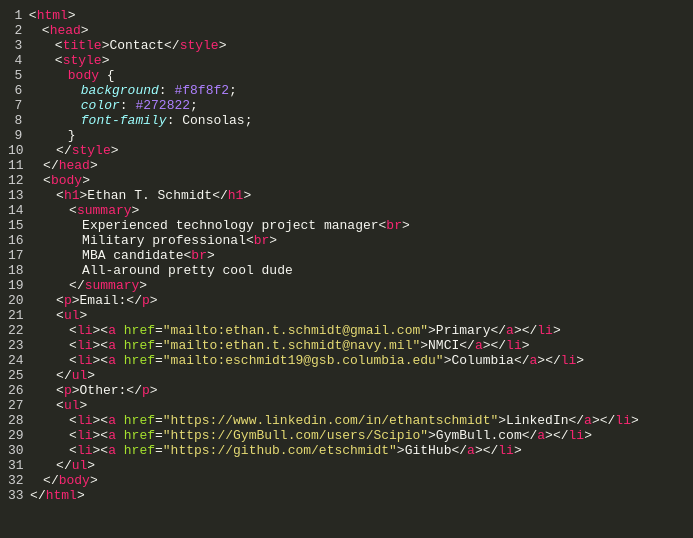
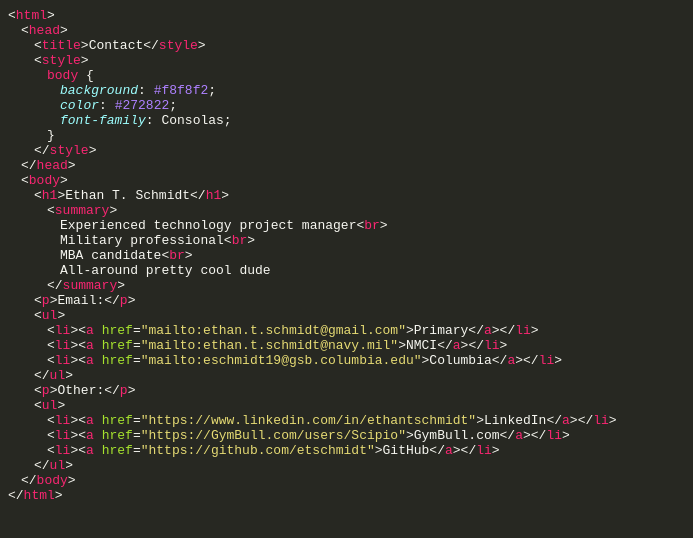
Before and after one commit to etschmidt/contact, a plain HTML site: page index.html in a window 1280 px wide. Shown: the whole page, without its empty margins (0-693 px from the left). Drawn offline with Linux system fonts and the light colour scheme.

Commit message:
Update index.html

```diff
--- a/index.html
+++ b/index.html
@@ -38,39 +38,39 @@
 		<code>
 		<!-- Start -->
 
-<span class="grey">&#8194;1&#8194;</span>&lt;<span class="red">html</span>&gt;<br>
-<span class="grey">&#8194;2&#8194;</span>&#8194;&#8194;&lt;<span class="red">head</span>&gt;<br>
-<span class="grey">&#8194;3&#8194;</span>&#8194;&#8194;&#8194;&#8194;&lt;<span class="red">title</span>&gt;Contact&lt;/<span class="red">style</span>&gt;<br>
-<span class="grey">&#8194;4&#8194;</span>&#8194;&#8194;&#8194;&#8194;&lt;<span class="red">style</span>&gt;<br>
-<span class="grey">&#8194;5&#8194;</span>&#8194;&#8194;&#8194;&#8194;&#8194;&#8194;<span class="red">body</span> {<br>
-<span class="grey">&#8194;6&#8194;</span>&#8194;&#8194;&#8194;&#8194;&#8194;&#8194;&#8194;&#8194;<span class="blue"><em>background</em></span>: <span class="purple">#f8f8f2</span>;<br>
-<span class="grey">&#8194;7&#8194;</span>&#8194;&#8194;&#8194;&#8194;&#8194;&#8194;&#8194;&#8194;<span class="blue"><em>color</em></span>: <span class="purple">#272822</span>;<br>
-<span class="grey">&#8194;8&#8194;</span>&#8194;&#8194;&#8194;&#8194;&#8194;&#8194;&#8194;&#8194;<span class="blue"><em>font-family</em></span>: Consolas;<br>
-<span class="grey">&#8194;9&#8194;</span>&#8194;&#8194;&#8194;&#8194;&#8194;&#8194;}<br>
-<span class="grey">10&#8194;</span>&#8194;&#8194;&#8194;&#8194;&lt;/<span class="red">style</span>&gt;<br>
-<span class="grey">11&#8194;</span>&#8194;&#8194;&lt;/<span class="red">head</span>&gt;<br>
-<span class="grey">12&#8194;</span>&#8194;&#8194;&lt;<span class="red">body</span>&gt;<br>
-<span class="grey">13&#8194;</span>&#8194;&#8194;&#8194;&#8194;&lt;<span class="red">h1</span>&gt;Ethan T. Schmidt&lt;/<span class="red">h1</span>&gt;<br>
-<span class="grey">14&#8194;</span>&#8194;&#8194;&#8194;&#8194;&#8194;&#8194;&lt;<span class="red">summary</span>&gt;<br>
-<span class="grey">15&#8194;</span>&#8194;&#8194;&#8194;&#8194;&#8194;&#8194;&#8194;&#8194;Experienced technology project manager&lt;<span class="red">br</span>&gt;<br>
-<span class="grey">16&#8194;</span>&#8194;&#8194;&#8194;&#8194;&#8194;&#8194;&#8194;&#8194;Military professional&lt;<span class="red">br</span>&gt;<br>
-<span class="grey">17&#8194;</span>&#8194;&#8194;&#8194;&#8194;&#8194;&#8194;&#8194;&#8194;MBA candidate&lt;<span class="red">br</span>&gt;<br>
-<span class="grey">18&#8194;</span>&#8194;&#8194;&#8194;&#8194;&#8194;&#8194;&#8194;&#8194;All-around pretty cool dude<br>
-<span class="grey">19&#8194;</span>&#8194;&#8194;&#8194;&#8194;&#8194;&#8194;&lt;/<span class="red">summary</span>&gt;<br>
-<span class="grey">20&#8194;</span>&#8194;&#8194;&#8194;&#8194;&lt;<span class="red">p</span>&gt;Email:&lt;/<span class="red">p</span>&gt;<br>
-<span class="grey">21&#8194;</span>&#8194;&#8194;&#8194;&#8194;&lt;<span class="red">ul</span>&gt;<br>
-<span class="grey">22&#8194;</span>&#8194;&#8194;&#8194;&#8194;&#8194;&#8194;&lt;<span class="red">li</span>&gt;<a href="mailto:ethan.t.schmidt@gmail.com">&lt;<span class="red">a</span> <span class="green">href</span>=<span class="yellow">"mailto:ethan.t.schmidt@gmail.com"</span>&gt;Primary&lt;/<span class="red">a</span>&gt;</a>&lt;/<span class="red">li</span>&gt;<br>
-<span class="grey">23&#8194;</span>&#8194;&#8194;&#8194;&#8194;&#8194;&#8194;&lt;<span class="red">li</span>&gt;<a href="mailto:ethan.t.schmidt@navy.com">&lt;<span class="red">a</span> <span class="green">href</span>=<span class="yellow">"mailto:ethan.t.schmidt@navy.mil"</span>&gt;NMCI&lt;/<span class="red">a</span>&gt;</a>&lt;/<span class="red">li</span>&gt;<br>
-<span class="grey">24&#8194;</span>&#8194;&#8194;&#8194;&#8194;&#8194;&#8194;&lt;<span class="red">li</span>&gt;<a href="mailto:eschmidt19@gsb.columbia.edu">&lt;<span class="red">a</span> <span class="green">href</span>=<span class="yellow">"mailto:eschmidt19@gsb.columbia.edu"</span>&gt;Columbia&lt;/<span class="red">a</span>&gt;</a>&lt;/<span class="red">li</span>&gt;<br>
-<span class="grey">25&#8194;</span>&#8194;&#8194;&#8194;&#8194;&lt;/<span class="red">ul</span>&gt;<br>
-<span class="grey">26&#8194;</span>&#8194;&#8194;&#8194;&#8194;&lt;<span class="red">p</span>&gt;Other:&lt;/<span class="red">p</span>&gt;<br>
-<span class="grey">27&#8194;</span>&#8194;&#8194;&#8194;&#8194;&lt;<span class="red">ul</span>&gt;<br>
-<span class="grey">28&#8194;</span>&#8194;&#8194;&#8194;&#8194;&#8194;&#8194;&lt;<span class="red">li</span>&gt;<a href="https://www.linkedin.com/in/ethantschmidt">&lt;<span class="red">a</span> <span class="green">href</span>=<span class="yellow">"https://www.linkedin.com/in/ethantschmidt"</span>&gt;LinkedIn&lt;/<span class="red">a</span>&gt;</a>&lt;/<span class="red">li</span>&gt;<br>
-<span class="grey">29&#8194;</span>&#8194;&#8194;&#8194;&#8194;&#8194;&#8194;&lt;<span class="red">li</span>&gt;<a href="https://GymBull.com/users/Scipio">&lt;<span class="red">a</span> <span class="green">href</span>=<span class="yellow">"https://GymBull.com/users/Scipio"</span>&gt;GymBull.com&lt;/<span class="red">a</span>&gt;</a>&lt;/<span class="red">li</span>&gt;<br>
-<span class="grey">30&#8194;</span>&#8194;&#8194;&#8194;&#8194;&#8194;&#8194;&lt;<span class="red">li</span>&gt;<a href="https://github.com/etschmidt">&lt;<span class="red">a</span> <span class="green">href</span>=<span class="yellow">"https://github.com/etschmidt"</span>&gt;GitHub&lt;/<span class="red">a</span>&gt;</a>&lt;/<span class="red">li</span>&gt;<br>
-<span class="grey">31&#8194;</span>&#8194;&#8194;&#8194;&#8194;&lt;/<span class="red">ul</span>&gt;<br>
-<span class="grey">32&#8194;</span>&#8194;&#8194;&lt;/<span class="red">body</span>&gt;<br>
-<span class="grey">33&#8194;</span>&lt;/<span class="red">html</span>&gt;<br>
+&lt;<span class="red">html</span>&gt;<br>
+&#8194;&#8194;&lt;<span class="red">head</span>&gt;<br>
+&#8194;&#8194;&#8194;&#8194;&lt;<span class="red">title</span>&gt;Contact&lt;/<span class="red">style</span>&gt;<br>
+&#8194;&#8194;&#8194;&#8194;&lt;<span class="red">style</span>&gt;<br>
+&#8194;&#8194;&#8194;&#8194;&#8194;&#8194;<span class="red">body</span> {<br>
+&#8194;&#8194;&#8194;&#8194;&#8194;&#8194;&#8194;&#8194;<span class="blue"><em>background</em></span>: <span class="purple">#f8f8f2</span>;<br>
+&#8194;&#8194;&#8194;&#8194;&#8194;&#8194;&#8194;&#8194;<span class="blue"><em>color</em></span>: <span class="purple">#272822</span>;<br>
+&#8194;&#8194;&#8194;&#8194;&#8194;&#8194;&#8194;&#8194;<span class="blue"><em>font-family</em></span>: Consolas;<br>
+&#8194;&#8194;&#8194;&#8194;&#8194;&#8194;}<br>
+&#8194;&#8194;&#8194;&#8194;&lt;/<span class="red">style</span>&gt;<br>
+&#8194;&#8194;&lt;/<span class="red">head</span>&gt;<br>
+&#8194;&#8194;&lt;<span class="red">body</span>&gt;<br>
+&#8194;&#8194;&#8194;&#8194;&lt;<span class="red">h1</span>&gt;Ethan T. Schmidt&lt;/<span class="red">h1</span>&gt;<br>
+&#8194;&#8194;&#8194;&#8194;&#8194;&#8194;&lt;<span class="red">summary</span>&gt;<br>
+&#8194;&#8194;&#8194;&#8194;&#8194;&#8194;&#8194;&#8194;Experienced technology project manager&lt;<span class="red">br</span>&gt;<br>
+&#8194;&#8194;&#8194;&#8194;&#8194;&#8194;&#8194;&#8194;Military professional&lt;<span class="red">br</span>&gt;<br>
+&#8194;&#8194;&#8194;&#8194;&#8194;&#8194;&#8194;&#8194;MBA candidate&lt;<span class="red">br</span>&gt;<br>
+&#8194;&#8194;&#8194;&#8194;&#8194;&#8194;&#8194;&#8194;All-around pretty cool dude<br>
+&#8194;&#8194;&#8194;&#8194;&#8194;&#8194;&lt;/<span class="red">summary</span>&gt;<br>
+&#8194;&#8194;&#8194;&#8194;&lt;<span class="red">p</span>&gt;Email:&lt;/<span class="red">p</span>&gt;<br>
+&#8194;&#8194;&#8194;&#8194;&lt;<span class="red">ul</span>&gt;<br>
+&#8194;&#8194;&#8194;&#8194;&#8194;&#8194;&lt;<span class="red">li</span>&gt;<a href="mailto:ethan.t.schmidt@gmail.com">&lt;<span class="red">a</span> <span class="green">href</span>=<span class="yellow">"mailto:ethan.t.schmidt@gmail.com"</span>&gt;Primary&lt;/<span class="red">a</span>&gt;</a>&lt;/<span class="red">li</span>&gt;<br>
+&#8194;&#8194;&#8194;&#8194;&#8194;&#8194;&lt;<span class="red">li</span>&gt;<a href="mailto:ethan.t.schmidt@navy.com">&lt;<span class="red">a</span> <span class="green">href</span>=<span class="yellow">"mailto:ethan.t.schmidt@navy.mil"</span>&gt;NMCI&lt;/<span class="red">a</span>&gt;</a>&lt;/<span class="red">li</span>&gt;<br>
+&#8194;&#8194;&#8194;&#8194;&#8194;&#8194;&lt;<span class="red">li</span>&gt;<a href="mailto:eschmidt19@gsb.columbia.edu">&lt;<span class="red">a</span> <span class="green">href</span>=<span class="yellow">"mailto:eschmidt19@gsb.columbia.edu"</span>&gt;Columbia&lt;/<span class="red">a</span>&gt;</a>&lt;/<span class="red">li</span>&gt;<br>
+&#8194;&#8194;&#8194;&#8194;&lt;/<span class="red">ul</span>&gt;<br>
+&#8194;&#8194;&#8194;&#8194;&lt;<span class="red">p</span>&gt;Other:&lt;/<span class="red">p</span>&gt;<br>
+&#8194;&#8194;&#8194;&#8194;&lt;<span class="red">ul</span>&gt;<br>
+&#8194;&#8194;&#8194;&#8194;&#8194;&#8194;&lt;<span class="red">li</span>&gt;<a href="https://www.linkedin.com/in/ethantschmidt">&lt;<span class="red">a</span> <span class="green">href</span>=<span class="yellow">"https://www.linkedin.com/in/ethantschmidt"</span>&gt;LinkedIn&lt;/<span class="red">a</span>&gt;</a>&lt;/<span class="red">li</span>&gt;<br>
+&#8194;&#8194;&#8194;&#8194;&#8194;&#8194;&lt;<span class="red">li</span>&gt;<a href="https://GymBull.com/users/Scipio">&lt;<span class="red">a</span> <span class="green">href</span>=<span class="yellow">"https://GymBull.com/users/Scipio"</span>&gt;GymBull.com&lt;/<span class="red">a</span>&gt;</a>&lt;/<span class="red">li</span>&gt;<br>
+&#8194;&#8194;&#8194;&#8194;&#8194;&#8194;&lt;<span class="red">li</span>&gt;<a href="https://github.com/etschmidt">&lt;<span class="red">a</span> <span class="green">href</span>=<span class="yellow">"https://github.com/etschmidt"</span>&gt;GitHub&lt;/<span class="red">a</span>&gt;</a>&lt;/<span class="red">li</span>&gt;<br>
+&#8194;&#8194;&#8194;&#8194;&lt;/<span class="red">ul</span>&gt;<br>
+&#8194;&#8194;&lt;/<span class="red">body</span>&gt;<br>
+&lt;/<span class="red">html</span>&gt;<br>
 
 		<!-- end -->
 		</code>
```
